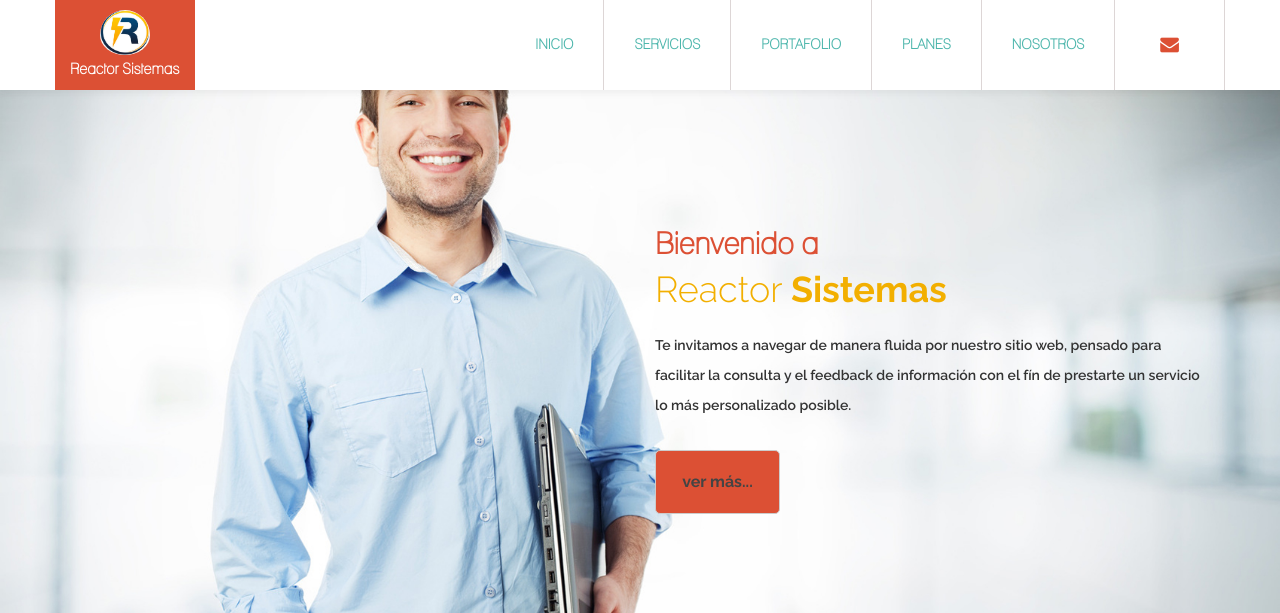
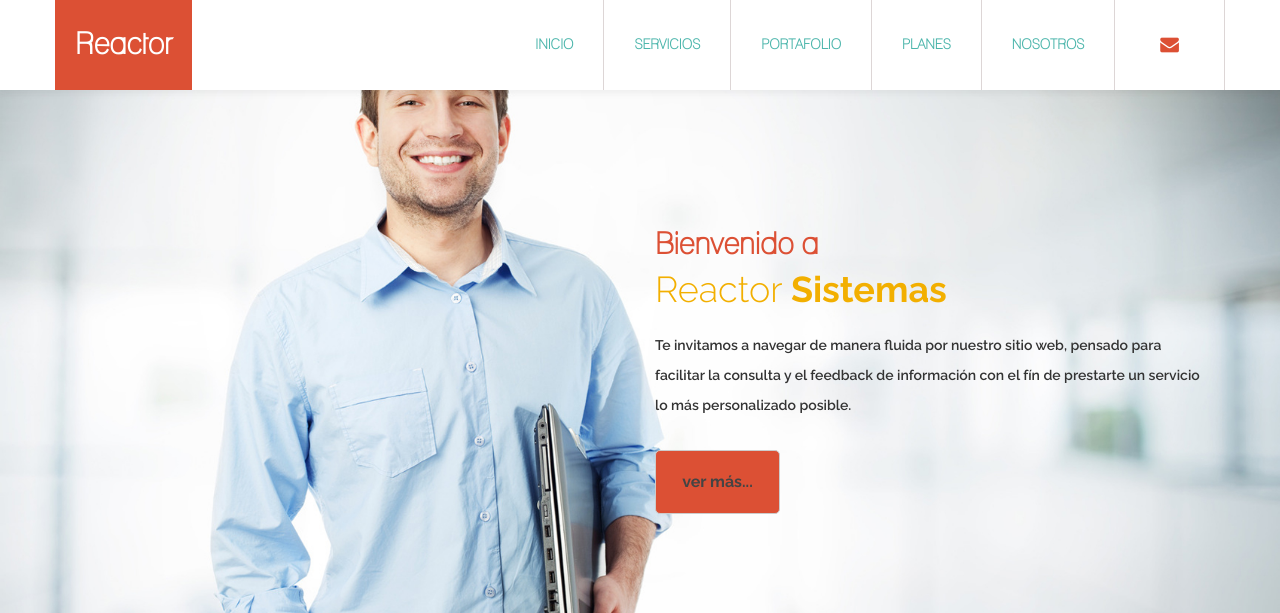
Before and after one commit to skynetfrank/reactor-web, a PHP site: page / in a window 1280 px wide. Shown: the top 613 px of the page. Run offline with PHP 8.4, Linux system fonts and the light colour scheme.

```diff
--- a/css/style.css
+++ b/css/style.css
@@ -49,17 +49,9 @@ img:hover {
   opacity: 0.7;
 }
 
-.logo {
-  width: 50px;
-  height: 50px;
-  border-radius: 50%;
-  margin-left: 30px;
-  padding-bottom: 5px;
-}
 
-#logo-link {
-  padding-top: 10px;
-}
+
+
 
 /* navigation */
 .navbar-default {
@@ -68,20 +60,22 @@ img:hover {
   box-shadow: 0px 2px 8px 0px rgba(50, 50, 50, 0.08);
   margin: 0 !important;
 }
+
 .navbar-default .navbar-brand {
   background: #dc5034;
   color: #fff;
   font-weight: bold;
-  font-size: 15px;
-
+  font-size: 30px;
+  line-height: 50px;
   height: 90px;
   margin: 0;
-
+  padding: 20px 20px 40px 20px;
   transition: all 0.4s ease-in-out;
   -webkit-transition: all 0.4s ease-in-out;
   -moz-transition: all 0.4s ease-in-out;
   -ms-transition: all 0.4s ease-in-out;
 }
+
 .navbar-brand:hover,
 .navbar-brand:clicked {
   background: #dc5034;
--- a/index.html
+++ b/index.html
@@ -54,10 +54,7 @@
 					<span class="icon icon-bar"></span>
 					<span class="icon icon-bar"></span>
 				</button>
-				<a href="#home" class="navbar-brand smoothScroll" id="logo-link">
-					<img class="logo" src="./images/logo.png" alt="logo">
-					<span>Reactor Sistemas</span>
-				</a>
+				<a href="#home" class="navbar-brand smoothScroll">Reactor</a>
 
 			</div>
 			<div class="collapse navbar-collapse">
```
